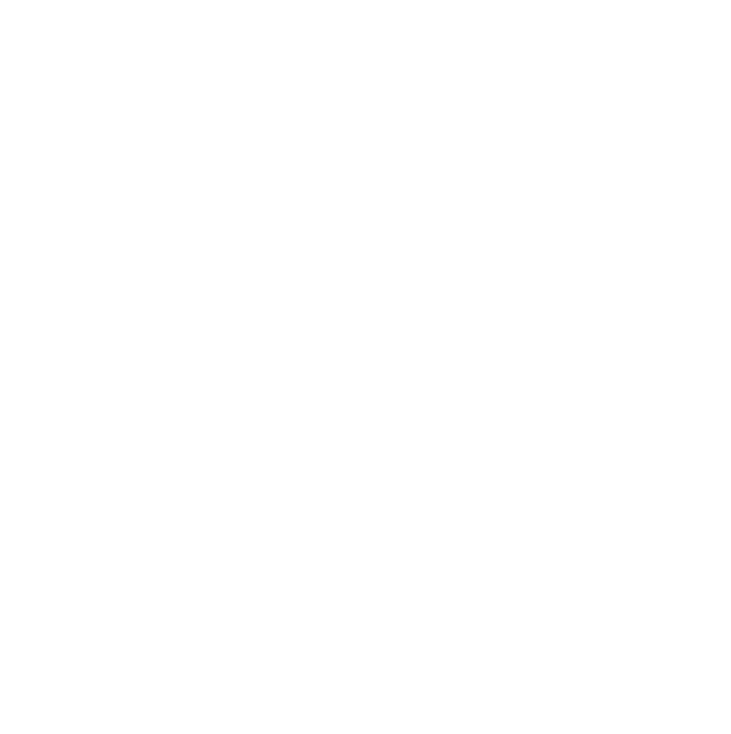
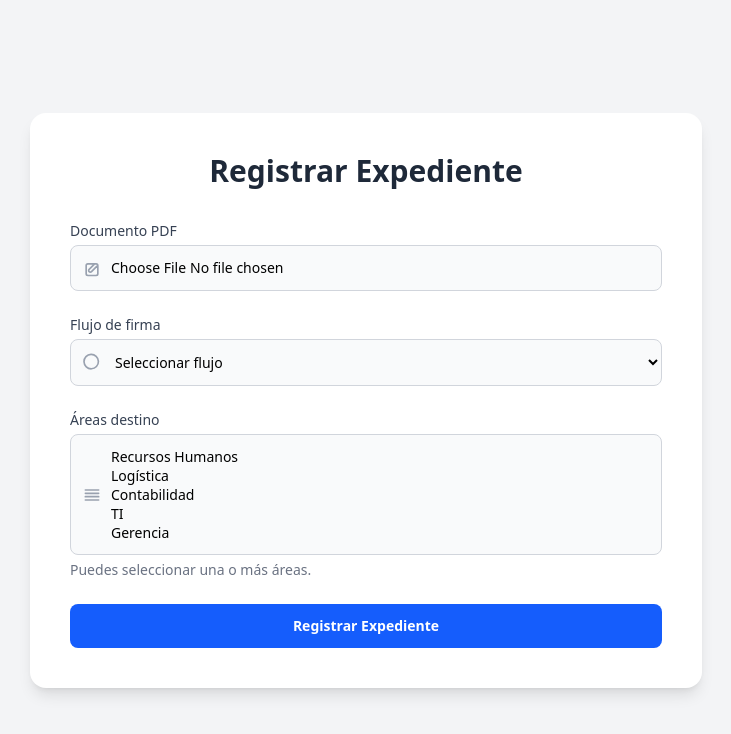
Before and after one commit to Bananas4MonkeysDev/GestionExpedientes, an Angular app in the folder GestionExpedientes/: page /registro-expediente in a window 1280 px wide. Before the commit this address led to /. Shown: the top 734 px of the page, without its empty margins (274-1005 px from the left). Built offline with nearby package versions, Linux system fonts and the light colour scheme.

Commit message:
Creacion de formulario Registrar Expediente v1.0

```diff
--- a/GestionExpedientes/src/app/app.routes.ts
+++ b/GestionExpedientes/src/app/app.routes.ts
@@ -1,7 +1,9 @@
 import { Routes } from '@angular/router';
 import { LoginComponent } from './modules/login/pages/login/login.component';
+import { ExpedientesRegisterComponent } from './modules/expedientes/pages/expedientes-register/expedientes-register.component';
 
 export const routes: Routes = [
   { path: 'login', component: LoginComponent },
+  { path: 'registro-expediente', component: ExpedientesRegisterComponent },
   { path: '', redirectTo: 'login', pathMatch: 'full' }
 ];
--- /dev/null
+++ b/GestionExpedientes/src/app/modules/expedientes/pages/expedientes-register/expedientes-register.component.html
@@ -0,0 +1,72 @@
+<div class="min-h-screen bg-gray-100 flex items-center justify-center p-6">
+  <div class="w-full max-w-2xl bg-white rounded-2xl shadow-lg p-10 space-y-8">
+
+    <h2 class="text-3xl font-bold text-center text-gray-800">Registrar Expediente</h2>
+
+    <form (ngSubmit)="onSubmit()" [formGroup]="formulario" class="space-y-6">
+
+      <!-- Documento PDF -->
+      <div>
+        <label class="block text-sm font-medium text-gray-700 mb-1">Documento PDF</label>
+        <div class="relative">
+          <span class="absolute inset-y-0 left-0 pl-3 flex items-center pointer-events-none">
+            <svg xmlns="http://www.w3.org/2000/svg" class="w-5 h-5 text-gray-400" fill="none" viewBox="0 0 24 24"
+              stroke="currentColor" stroke-width="2">
+              <path stroke-linecap="round" stroke-linejoin="round"
+                d="M15.172 7l-6.586 6.586a2 2 0 102.828 2.828L18 9.828M7 7h10a2 2 0 012 2v10a2 2 0 01-2 2H7a2 2 0 01-2-2V9a2 2 0 012-2z" />
+            </svg>
+          </span>
+          <input type="file" accept=".pdf" (change)="onFileSelected($event)"
+            class="pl-10 pr-4 py-3 border border-gray-300 rounded-lg w-full text-sm bg-gray-50 placeholder-gray-400 outline-none focus:ring-2 focus:ring-blue-500" />
+        </div>
+      </div>
+
+      <!-- Flujo de firma -->
+      <div>
+        <label class="block text-sm font-medium text-gray-700 mb-1">Flujo de firma</label>
+        <div class="relative">
+          <span class="absolute inset-y-0 left-0 pl-3 flex items-center pointer-events-none">
+            <svg xmlns="http://www.w3.org/2000/svg" class="w-5 h-5 text-gray-400" fill="none" viewBox="0 0 24 24"
+              stroke="currentColor" stroke-width="2">
+              <path stroke-linecap="round" stroke-linejoin="round"
+                d="M5.121 17.804A8 8 0 1116.97 5.196 8 8 0 015.121 17.804z" />
+            </svg>
+          </span>
+          <select formControlName="flujo"
+            class="pl-10 pr-4 py-3 border border-gray-300 rounded-lg w-full text-sm bg-gray-50 outline-none focus:ring-2 focus:ring-blue-500">
+            <option value="" disabled selected>Seleccionar flujo</option>
+            <option *ngFor="let flujo of flujos" [value]="flujo">{{ flujo }}</option>
+          </select>
+        </div>
+      </div>
+
+      <!-- Áreas destino -->
+      <div>
+        <label class="block text-sm font-medium text-gray-700 mb-1">Áreas destino</label>
+        <div class="relative">
+          <span class="absolute inset-y-0 left-0 pl-3 flex items-center pointer-events-none">
+            <svg xmlns="http://www.w3.org/2000/svg" class="w-5 h-5 text-gray-400" fill="none" viewBox="0 0 24 24"
+              stroke="currentColor" stroke-width="2">
+              <path stroke-linecap="round" stroke-linejoin="round"
+                d="M4 6h16M4 10h16M4 14h16M4 18h16" />
+            </svg>
+          </span>
+          <select formControlName="areas" multiple size="5"
+            class="pl-10 pr-4 py-3 border border-gray-300 rounded-lg w-full text-sm bg-gray-50 outline-none focus:ring-2 focus:ring-blue-500">
+            <option *ngFor="let area of areasDisponibles" [value]="area">{{ area }}</option>
+          </select>
+        </div>
+        <p class="text-sm text-gray-500 mt-1">Puedes seleccionar una o más áreas.</p>
+      </div>
+
+      <!-- Botón -->
+      <div>
+        <button type="submit"
+          class="w-full py-3 bg-blue-600 text-white text-sm font-semibold rounded-lg hover:bg-blue-700 transition">
+          Registrar Expediente
+        </button>
+      </div>
+
+    </form>
+  </div>
+</div>
--- /dev/null
+++ b/GestionExpedientes/src/app/modules/expedientes/pages/expedientes-register/expedientes-register.component.ts
@@ -0,0 +1,47 @@
+import { CommonModule } from '@angular/common';
+import { Component } from '@angular/core';
+import { FormBuilder, FormGroup, ReactiveFormsModule, Validators } from '@angular/forms';
+
+@Component({
+  selector: 'app-expedientes-register',
+  standalone: true,
+  imports: [ReactiveFormsModule, CommonModule],
+  templateUrl: './expedientes-register.component.html',
+  styleUrl: './expedientes-register.component.css'
+})
+export class ExpedientesRegisterComponent {
+  formulario: FormGroup;
+  archivoPDF: File | null = null;
+
+  flujos = ['Legalización', 'Revisión Contable', 'Aprobación Directiva'];
+  areasDisponibles = ['Recursos Humanos', 'Logística', 'Contabilidad', 'TI', 'Gerencia'];
+
+  constructor(private fb: FormBuilder) {
+    this.formulario = this.fb.group({
+      flujo: ['', Validators.required],
+      areas: [[], Validators.required]
+    });
+  }
+
+  onFileSelected(event: Event) {
+    const input = event.target as HTMLInputElement;
+    if (input?.files?.length) {
+      this.archivoPDF = input.files[0];
+      console.log('Archivo seleccionado:', this.archivoPDF.name);
+    }
+  }
+
+  onSubmit() {
+    if (this.formulario.valid && this.archivoPDF) {
+      const datos = {
+        flujo: this.formulario.value.flujo,
+        areas: this.formulario.value.areas,
+        archivo: this.archivoPDF
+      };
+      console.log('Datos a enviar:', datos);
+      // Aquí luego se envía al backend con FormData
+    } else {
+      console.warn('Formulario incompleto o archivo faltante');
+    }
+  }
+}
--- a/GestionExpedientes/src/app/modules/login/pages/login/login.component.ts
+++ b/GestionExpedientes/src/app/modules/login/pages/login/login.component.ts
@@ -5,13 +5,13 @@
 
 @Component({
   selector: 'app-login',
-  standalone:true,
+  standalone: true,
   imports: [ReactiveFormsModule, CommonModule],
   templateUrl: './login.component.html',
   styleUrl: './login.component.css'
 })
 export class LoginComponent {
- formularioLogin: FormGroup;
+  formularioLogin: FormGroup;
 
   constructor(private fb: FormBuilder, private router: Router) {
     this.formularioLogin = this.fb.group({
@@ -25,7 +25,7 @@
       const { usuario, password } = this.formularioLogin.value;
       console.log('Enviando login:', usuario, password);
       // Aquí luego conectamos con AuthService
-      this.router.navigate(['/dashboard']);
+      this.router.navigate(['/registro-expediente']);
     }
   }
 }
--- a/GestionExpedientes/src/app/shared/shared/sharedImports.ts
+++ /dev/null
@@ -1,10 +0,0 @@
-// src/app/shared/sharedImports.ts
-import { CommonModule } from '@angular/common';
-import { FormsModule, ReactiveFormsModule } from '@angular/forms';
-
-export const sharedImports = [
-  CommonModule,
-  FormsModule,
-  ReactiveFormsModule,
-
-];
```
Also changed, not shown: GestionExpedientes/src/app/modules/expedientes/pages/expedientes-register/expedientes-register.component.css (added), 1 other file (tests, documents, lock files or other folders).
